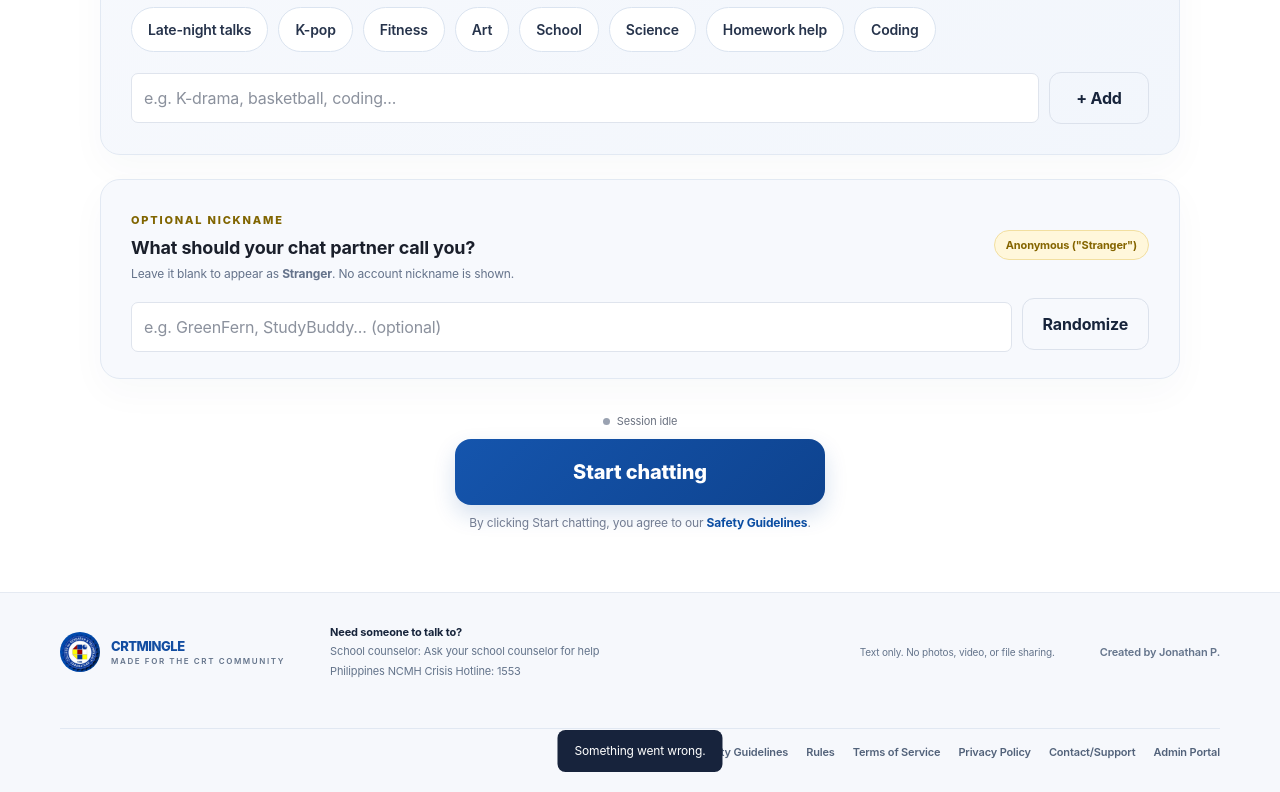
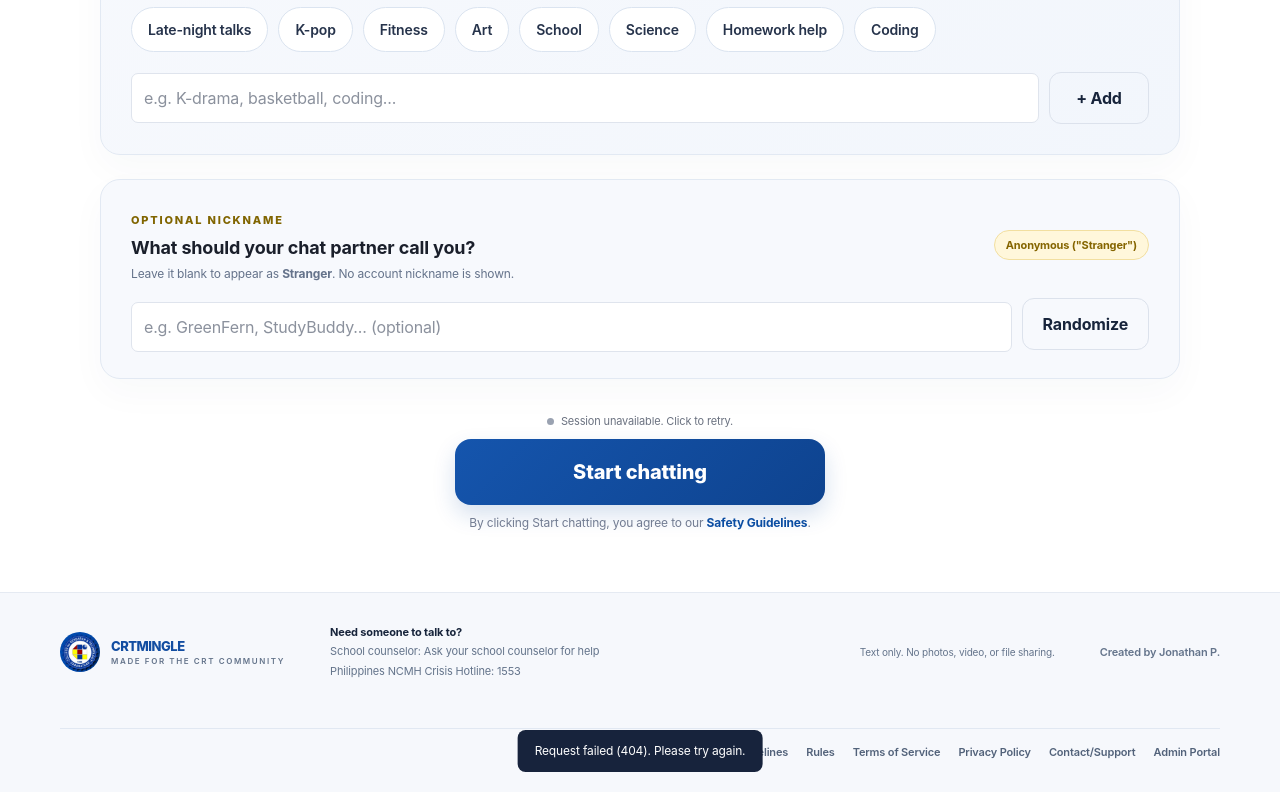
Before and after one commit to Tantan45/CRTMINGLE, a website: page public/chat.html in a window 1280 px wide. Both pictures are taken after a click on the button "Start chatting". Shown: the part 350-1142 px from the top of the page. Drawn offline with nearby package versions, Linux system fonts and the light colour scheme; no server answers.

Commit message:
Prevent chat setup session race

```diff
--- a/public/app.js
+++ b/public/app.js
@@ -1,12 +1,15 @@
 const $=selector=>document.querySelector(selector);
 const $$=selector=>[...document.querySelectorAll(selector)];
-let socket=null,partnerId=null,roomId=null,user=null,rulesAccepted=false,toastTimer,activeTranscript=[],pastChats=[],partnerName='Stranger',hasConversation=false;
+let socket=null,partnerId=null,roomId=null,user=null,rulesAccepted=false,toastTimer,activeTranscript=[],pastChats=[],partnerName='Stranger',hasConversation=false,sessionStartPromise=null;
+if(document.body.classList.contains('chat-page'))$('#startChat').disabled=true;
 const interests=new Set();
 const interestOptions=['Gaming','Music','Anime','Movies','Sports','Memes','Reading','Travel','Technology','Food','Late-night talks','K-pop','Fitness','Art','School','Science','Homework help','Coding'];
 // Show a short status message without inserting it as HTML.
 function toast(message){const el=$('#toast');el.textContent=message;el.classList.add('show');clearTimeout(toastTimer);toastTimer=setTimeout(()=>el.classList.remove('show'),3200)}
 // Send JSON to the server and turn server errors into readable messages.
-async function api(url,data){const response=await fetch(url,{method:data?'POST':'GET',credentials:'same-origin',headers:data?{'Content-Type':'application/json'}:{},body:data?JSON.stringify(data):undefined});const result=await response.json().catch(()=>({}));if(!response.ok){const error=Error(result.error||'Something went wrong.');error.status=response.status;throw error}return result}
+async function api(url,data){const response=await fetch(url,{method:data?'POST':'GET',credentials:'same-origin',headers:data?{'Content-Type':'application/json'}:{},body:data?JSON.stringify(data):undefined});const result=await response.json().catch(()=>({}));if(!response.ok){const error=Error(result.error||`Request failed (${response.status}). Please try again.`);error.status=response.status;throw error}return result}
+// Keep students from starting a second session while the first one is still loading.
+function setSessionButton(ready,label){const button=$('#startChat');if(button)button.disabled=!ready;const status=$('.lobby-status');if(status){const indicator=status.querySelector('i');if(indicator)indicator.classList.toggle('loading',!ready);if(status.lastChild)status.lastChild.textContent=` ${label}`}}
 // Load the anonymous session and show the chat controls when its cookie is valid.
 async function enterApp(){user=await api('/api/student/me');$('#chatArea').classList.remove('hidden');$('#chatArea').scrollIntoView({behavior:'smooth'});const config=await api('/api/student/config');$('#counselor').textContent='School counselor: '+config.counselor;$('#crisis').textContent=config.crisis;const showRules=!config.acceptedRules||new URLSearchParams(location.search).get('rules')==='1';if(showRules){rulesAccepted=false;$('#agreeRules').checked=false;$('#rulesDialog').showModal()}else{rulesAccepted=true}}
 // Draw the interest chips as text so custom tags cannot inject markup.
@@ -46,7 +49,7 @@ function connectSocket(){
 // Ask the anonymous student session to queue with its current chat preferences.
 function getDeviceToken(){let token=localStorage.getItem('crtmingle-device-token');if(!/^[a-f0-9]{64}$/.test(token||'')){const bytes=crypto.getRandomValues(new Uint8Array(32));token=[...bytes].map(value=>value.toString(16).padStart(2,'0')).join('');localStorage.setItem('crtmingle-device-token',token)}return token}
 // Start or renew an anonymous browser session, then show chat setup and the rules.
-async function startAnonymousSession(){try{await api('/api/auth/anonymous-session',{deviceToken:getDeviceToken()});await enterApp()}catch(error){toast(error.message)}}
+async function startAnonymousSession(){if(sessionStartPromise)return sessionStartPromise;setSessionButton(false,'Setting up your anonymous session...');sessionStartPromise=(async()=>{await api('/api/auth/anonymous-session',{deviceToken:getDeviceToken()});await enterApp();setSessionButton(true,'Session idle');return true})();try{return await sessionStartPromise}catch(error){setSessionButton(true,'Session unavailable. Click to retry.');toast(error.message);return false}finally{sessionStartPromise=null}}
 function startChat(){if(!user){startAnonymousSession();return}if(!rulesAccepted){$('#rulesDialog').showModal();return}showChatSession();$('#sessionStatus').textContent='Connecting...';$('#chatStatus').textContent='Connecting to chat...';const begin=()=>{if(!socket?.connected){connectSocket();socket.once('connect',()=>socket.emit('start',chatPreferences()))}else socket.emit('start',chatPreferences())};begin()}
 // Display completed transcripts in a read-only drawer for this browser session.
 function renderPastChats(){const list=$('#pastChatsList');list.replaceChildren();if(!pastChats.length){list.textContent='No past chats in this session yet.';return}pastChats.forEach((chat,index)=>{const details=document.createElement('details');details.className='past-chat';const summary=document.createElement('summary');summary.textContent=`Chat ${pastChats.length-index} ... ${chat.name} ... ${new Date(chat.endedAt).toLocaleString()}`;const pre=document.createElement('pre');pre.textContent=transcriptText(chat.entries);details.append(summary,pre);list.append(details)})}
@@ -63,5 +66,5 @@ $('#blockChat').onclick=async()=>{if(!partnerId)return;try{await api('/api/stude
 $('#pastChatsButton').onclick=()=>{renderPastChats();$('#pastChatsDialog').showModal()};$('#closePastChats').onclick=()=>$('#pastChatsDialog').close();$('#saveTranscript').onclick=()=>downloadTranscript();$('#downloadEnded').onclick=()=>downloadTranscript(activeTranscript.length?activeTranscript:pastChats[0]?.entries||[]);$('#downloadTranscript').onclick=()=>downloadTranscript(activeTranscript.length?activeTranscript:pastChats[0]?.entries||[]);$('#copyEnded').onclick=()=>copyTranscript(activeTranscript.length?activeTranscript:pastChats[0]?.entries||[]);$('#copyTranscript').onclick=()=>copyTranscript(activeTranscript.length?activeTranscript:pastChats[0]?.entries||[]);
 $('#adminLink').setAttribute('href','/admin');
 // Restore the saved session or create a fresh one if the browser cookie is stale.
-async function initializeChat(){if(!document.body.classList.contains('chat-page'))return;try{const result=await api('/api/auth/session');if(!result.hasSession){await startAnonymousSession();return}try{await enterApp()}catch(error){if(error.status===401||error.status===403){await startAnonymousSession();return}throw error}}catch(error){toast(error.message)}}
+async function initializeChat(){if(!document.body.classList.contains('chat-page'))return;setSessionButton(false,'Setting up your anonymous session...');try{const result=await api('/api/auth/session');if(!result.hasSession){await startAnonymousSession();return}try{await enterApp();setSessionButton(true,'Session idle')}catch(error){if(error.status===401||error.status===403){await startAnonymousSession();return}throw error}}catch(error){if(error.status===403){await startAnonymousSession();return}setSessionButton(true,'Session unavailable. Click to retry.');toast(error.message)}}
 initializeChat();
--- a/public/chat.html
+++ b/public/chat.html
@@ -9,4 +9,4 @@
 <footer><div class="footer-brand"><img src="/school.jpg" alt="CRT logo"><span>CRTMINGLE<small>MADE FOR THE CRT COMMUNITY</small></span></div><div class="help"><b>Need someone to talk to?</b><span id="counselor">School counselor: Ask your school counselor for help</span><span id="crisis">Philippines NCMH Crisis Hotline: 1553</span></div><span class="footer-note">Text only. No photos, video, or file sharing.</span><span class="owner-credit">Created by Jonathan P.</span><nav class="footer-links"><a href="/safety.html" id="footerSafety">Safety Guidelines</a><a href="#" id="footerRules">Rules</a><a href="/terms.html">Terms of Service</a><a href="/privacy.html">Privacy Policy</a><a href="/contact.html">Contact/Support</a><a href="/admin" id="adminLink">Admin Portal</a></nav></footer>
 <dialog id="rulesDialog"><div class="dialog-head"><span class="eyebrow">A FRIENDLY REMINDER</span></div><h2>Keep it kind. Keep it safe.</h2><p>CRTMINGLE is for College for Research and Technology students. You confirm this before chatting. No account is collected. Your anonymous session ID and hashed device/IP fingerprint support moderation; chat messages are logged securely for 30 days. Your optional chat nickname is the only name shown to strangers.</p><ul><li>Be respectful. Harassment, hate speech, sexual content, and bullying are not allowed.</li><li>Never share your phone number, home address, social handle, password, or other private details.</li><li>Chats are stored securely so administrators can review safety reports. Each report includes up to 20 recent messages.</li><li>Use Report or Block if a conversation makes you uncomfortable. Three reports in 24 hours can trigger an automatic 24-hour suspension.</li><li>This is not an emergency service. For immediate help, contact the school counselor or the crisis resource in the footer.</li></ul><label class="agree"><input id="agreeRules" type="checkbox"> I confirm I am a student of the College for Research and Technology and agree to these rules.</label><button id="acceptRules" class="btn btn-primary full">I agree, let's chat <span>&rarr;</span></button></dialog>
 
-<div id="toast" class="toast" role="status"></div><script src="/socket.io/socket.io.js"></script><script src="/app.js?v=session-recovery-7"></script></body></html>
+<div id="toast" class="toast" role="status"></div><script src="/socket.io/socket.io.js"></script><script src="/app.js?v=rules-bootstrap-8"></script></body></html>
```
